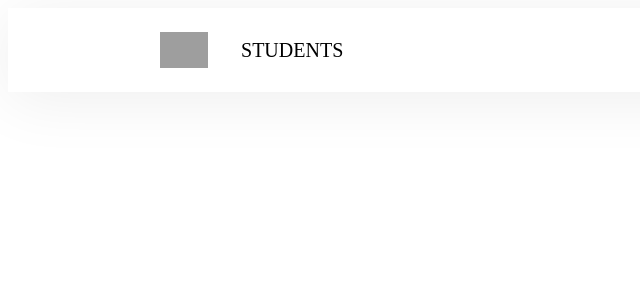
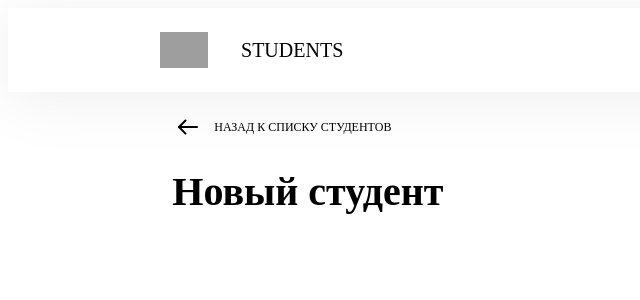
Before and after one commit to AppleePie/students-table-application, a React (Create React App) app: page / in a window 1280 px wide. Both pictures are taken after typing "Sample" into the empty fields and a click on the button "Добавить студента". Shown: the top 300 px of the page, without its empty margins (0-640 px from the left). Built offline with nearby package versions, Linux system fonts and the light colour scheme; grey boxes are pictures that could not be loaded.

Commit message:
Add Body and BackButton
Body - common container for items under Header.
BackButton - screen switch.

```diff
--- /dev/null
+++ b/src/Body/BackButton.js
@@ -0,0 +1,17 @@
+import React from 'react';
+
+function BackButton(props) {
+    return (
+        !props.isDefaultScreen
+            ?
+                <div>
+                    <button className="button-back" onClick={() => props.handleClick(true)}>
+                        <img src='/IMG/arrow.svg' alt="arrow.svg"/>
+                        <label>НАЗАД К СПИСКУ СТУДЕНТОВ</label>
+                    </button>
+                </div>
+            : null
+        );
+}
+
+export default BackButton;
--- a/src/Body/index.css
+++ b/src/Body/index.css
@@ -2,4 +2,28 @@
     position: relative;
     margin-left: 13%;
     margin-right: 13%;
+    top: 75px;
 }
+
+.button-back {
+    position: absolute;
+    display: flex;
+    align-items: center;
+    width: 315px;
+    margin-top: 2%;
+    margin-bottom: 2%;
+    margin-left: 13%;
+    border: none;
+    background: none;
+    text-align: left;
+}
+
+.button-back label{
+    font-family: Geometria;
+    font-style: normal;
+    font-weight: 500;
+    font-size: 12px;
+    line-height: 15px;
+    color: #000000;
+    margin-left: 16px;
+}
--- a/src/Body/index.js
+++ b/src/Body/index.js
@@ -1,6 +1,7 @@
 import React from 'react';
-import UnderHeaderContainer from '../UnderHeaderContainer';
-import SearchAndSort from '../SearchAndSort';
+import UnderHeaderContainer from '../SecondLineContainer';
+import SearchAndSort from '../ThirdLineContainer';
+import BackButton from './BackButton';
 import './index.css';
 
 class Body extends React.Component {
@@ -10,15 +11,13 @@ class Body extends React.Component {
 
     render() {
        return (
-            this.state.isDefaultScreen
-                ? <div className="body">
-                    <UnderHeaderContainer handleClick={this.boomerang}/>
-                    <SearchAndSort />
-                  </div>
-
-                : <div className="body">
-
-                 </div>
+            <div>
+                <BackButton handleClick={this.boomerang} isDefaultScreen={this.state.isDefaultScreen}/>
+                <div className="body">
+                    <UnderHeaderContainer handleClick={this.boomerang} isDefault={this.state.isDefaultScreen}/>
+                    <SearchAndSort isDefault={this.state.isDefaultScreen}/>
+                </div>
+            </div>
         );
     }
 
--- a/src/UnderHeaderContainer/index.css
+++ b/src/SecondLineContainer/index.css
@@ -2,7 +2,6 @@
     position: relative;
     display: flex;
     justify-content: space-between;
-    padding-top: 4%;
 }
 
 .text-students-body {
@@ -53,3 +52,10 @@
     text-align: center;
     color: #FFFFFF;
 }
+
+.button-back {
+    width: 315px;
+    height: 20px;
+    margin-bottom: 2%;
+
+}
--- /dev/null
+++ b/src/SecondLineContainer/index.js
@@ -0,0 +1,23 @@
+import React from 'react';
+import './index.css';
+import NewStudentButton from './NewStudentButton';
+
+
+function UnderHeaderContainer(props) {
+    return (
+        props.isDefault
+            ?
+                <div className="container">
+                <label className="text-students-body">Студенты</label>
+                <NewStudentButton handleClick={props.handleClick}/>
+                </div>
+            :
+                <div>
+                    <div className="container">
+                        <label className="text-students-body">Новый студент</label>
+                    </div>
+                </div>
+    );
+}
+
+export default UnderHeaderContainer;
--- a/src/SearchAndSort/SortSelector.js
+++ b/src/ThirdLineContainer/SortSelector.js
@@ -1,5 +1,4 @@
 import React from 'react';
-import sort from './sortDirection.svg';
 
 class SortSelector extends React.Component {
     state = {
@@ -20,7 +19,7 @@ class SortSelector extends React.Component {
             <div className="sort-selector">
                 <div className="sort-direction">
                     <button>
-                        <img src={sort} alt="sort.svg"/>
+                        <img src="/IMG/sortDirection.svg" alt="sort.svg"/>
                     </button>
                 </div>
                 <select>
--- a/src/SearchAndSort/index.js
+++ b/src/ThirdLineContainer/index.js
@@ -7,10 +7,14 @@ import SortSelector from './SortSelector';
 class SearchAndSort extends React.Component {
     render() {
         return (
-            <div className="container2">
-                <SearchLine/>
-                <SortSelector/>
-            </div>
+            this.props.isDefault
+                ?
+                    <div className="container2">
+                        <SearchLine/>
+                        <SortSelector/>
+                    </div>
+                :
+                    <div></div>
         );
     }
 }
--- a/src/UnderHeaderContainer/index.js
+++ /dev/null
@@ -1,15 +0,0 @@
-import React from 'react';
-import './index.css';
-import NewStudentButton from './NewStudentButton';
-
-
-function UnderHeaderContainer(props) {
-    return (
-        <div className="container">
-            <label className="text-students-body">Студенты</label>
-            <NewStudentButton handleClick={props.handleClick}/>
-        </div>
-    );
-}
-
-export default UnderHeaderContainer;
```
Also changed, not shown: public/IMG/arrow.svg (added), public/IMG/sortDirection.svg (renamed from src/SearchAndSort/sortDirection.svg), src/SecondLineContainer/NewStudentButton.js (renamed from src/UnderHeaderContainer/NewStudentButton.js), src/ThirdLineContainer/SearchLine.js (renamed from src/SearchAndSort/SearchLine.js), src/ThirdLineContainer/index.css (renamed from src/SearchAndSort/index.css).
